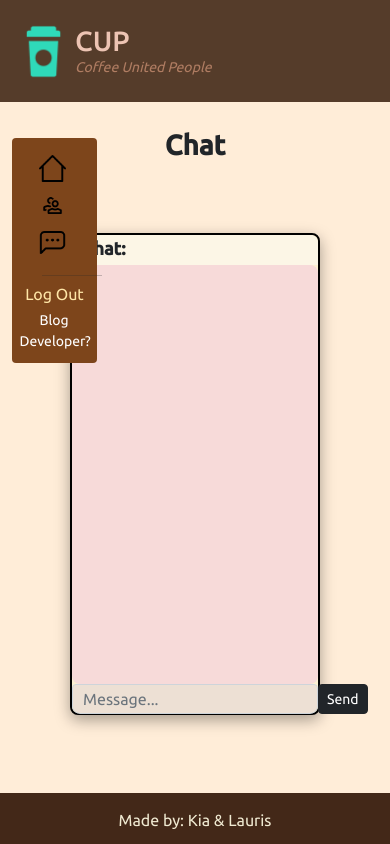
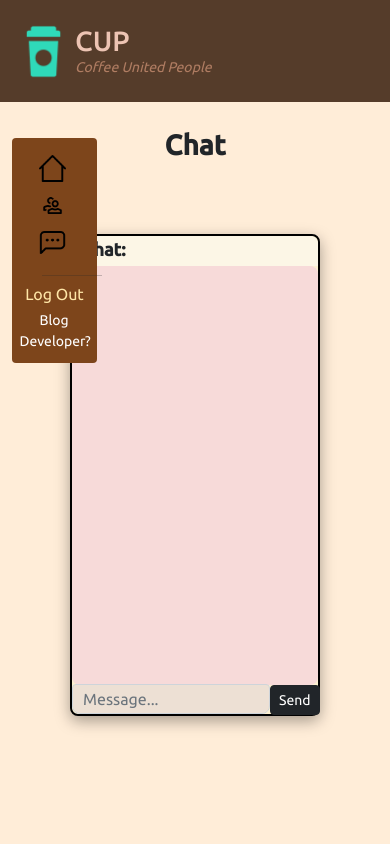
Before and after one commit to LaSTiqq/coffee-united-people, a React (Create React App) app in the folder coffee-united-people/: page /chat in a window 390 px wide. Shown: the top 844 px of the page. Built offline with nearby package versions, Linux system fonts and the light colour scheme; no server answers.

Commit message:
Adjusting flexibility after working chat changes

```diff
--- a/coffee-united-people/src/components/chat/chat.css
+++ b/coffee-united-people/src/components/chat/chat.css
@@ -6,7 +6,7 @@
   justify-content: center;
   align-items: center;
   padding-top: 120px;
-  padding-bottom: 30px;
+  padding-bottom: 100px;
 }
 
 .box {
@@ -53,6 +53,10 @@
   margin-top: -0.25px;
 }
 
+.chatBackground h1 {
+  font-size: 28px;
+}
+
 @media (max-width: 1200px) {
   .box {
     width: 500px;
@@ -60,9 +64,11 @@
 
   .box-header,
   .box-body,
-  .box-footer,
+  .box-footer {
+    width: 496px;
+  }
   .box-footer input {
-    width: 496px;
+    width: 486px;
   }
 }
 
@@ -70,12 +76,13 @@
   .box {
     width: 350px;
   }
-
   .box-header,
   .box-body,
-  .box-footer,
+  .box-footer {
+    width: 346px;
+  }
   .box-footer input {
-    width: 346px;
+    width: 336px;
   }
 }
 
@@ -83,11 +90,13 @@
   .box {
     width: 250px;
   }
-
   .box-header,
   .box-body,
   .box-footer,
   .box-footer input {
     width: 246px;
   }
+  .box-footer input {
+    width: 198px;
+  }
 }
--- a/coffee-united-people/src/components/loginForm/LoginForm.jsx
+++ b/coffee-united-people/src/components/loginForm/LoginForm.jsx
@@ -1,5 +1,5 @@
 import { useState, useContext } from "react";
-import { LoggedInContext } from "../../utils/LoggedInContext";
+import { LoggedInContext } from "../../utils/loggedInContext.jsx";
 import { useNavigate } from "react-router-dom";
 import coffee from "../../asssets/coffee.gif";
 import axios from "axios";
--- a/coffee-united-people/src/components/loginForm/loginForm.css
+++ b/coffee-united-people/src/components/loginForm/loginForm.css
@@ -26,10 +26,3 @@ form img {
   align-self: center;
   padding-top: 140px;
 }
-
-@media (max-width: 768px) {
-  form img {
-  width: 60px;
-  height: 60px;
-  }
-}
--- a/coffee-united-people/src/components/people/people.css
+++ b/coffee-united-people/src/components/people/people.css
@@ -28,6 +28,11 @@
   border: 1px solid #000;
   border-radius: 6px;
   box-shadow: rgba(0, 0, 0, 0.35) 0px 5px 15px;
+}
+
+.peopleBackground h1 {
+  font-size: 24px;
+  padding-top: 50px;
 }
 
 @media (max-width: 1200px) {
--- a/coffee-united-people/src/components/registerForm/registerForm.css
+++ b/coffee-united-people/src/components/registerForm/registerForm.css
@@ -34,3 +34,7 @@ form {
   color: #3dd5f3;
   transition: 0.5s;
 }
+
+.background h1 {
+font-size: 30px;
+}
--- a/coffee-united-people/src/components/sidebar/Sidebar.jsx
+++ b/coffee-united-people/src/components/sidebar/Sidebar.jsx
@@ -1,5 +1,5 @@
 import { Link, useNavigate } from "react-router-dom";
-import { LoggedInContext } from "../../utils/LoggedInContext";
+import { LoggedInContext } from "../../utils/loggedInContext.jsx";
 import { useContext } from "react";
 import dashboard from "../../asssets/dashboard.png";
 import people from "../../asssets/people.png";
```
Also changed, not shown: coffee-united-people/src/App.jsx (+7 -7 lines).
